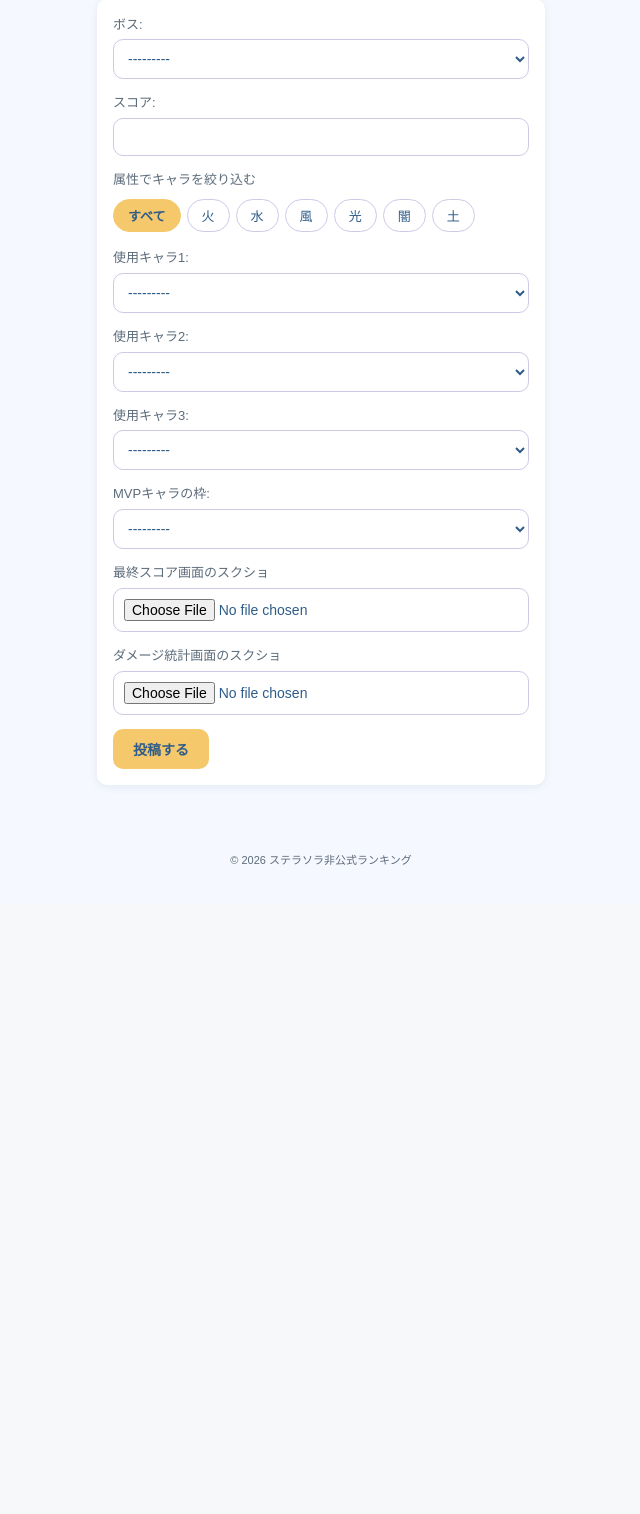
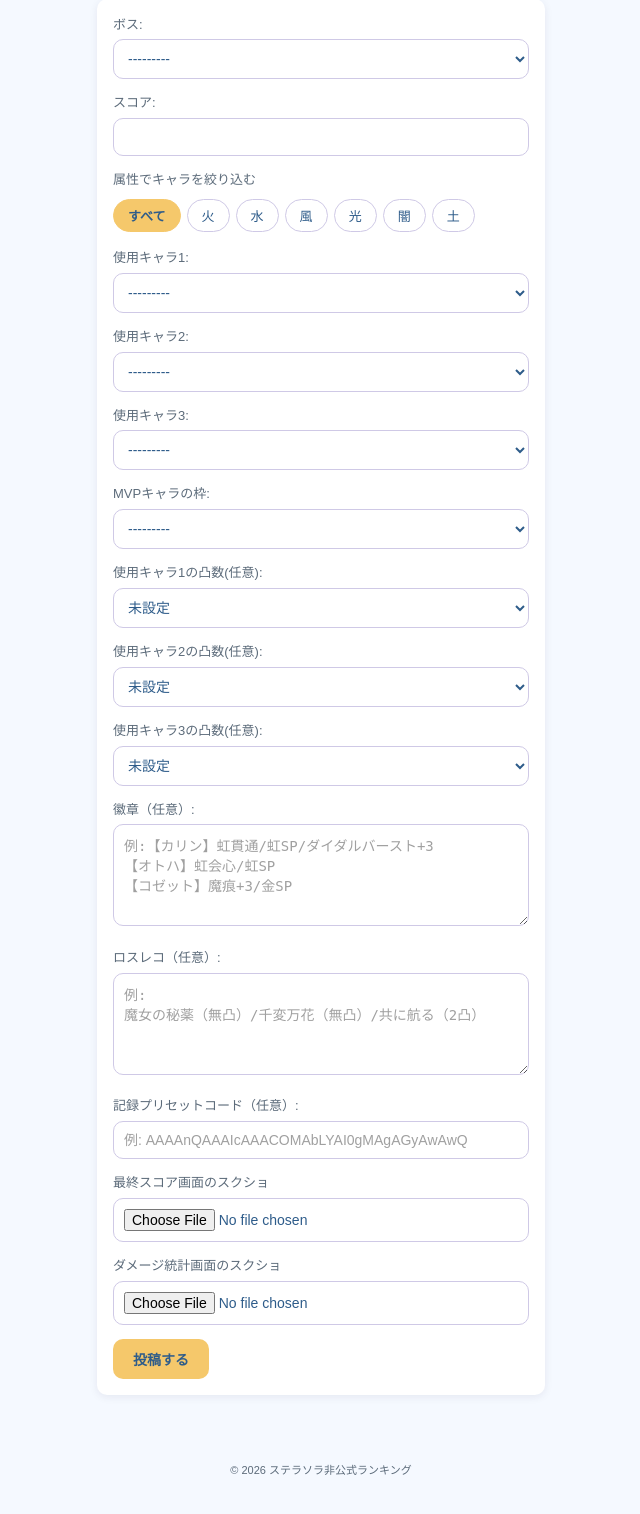
Before and after one commit to oto-nariko/stella_ranking, a Django app: page /post/new/ in a window 1280 px wide. Shown: the part 142-1656 px from the top of the page, without its empty margins (319-959 px from the left). Before the commit the page ends 1007 px from the top, so only its background shows below. Run offline with Django 5.2, Linux system fonts and the light colour scheme; the visitor is signed in with stand-in values (Sample User, id 1); data that the repository does not hold is empty; some libraries are stand-ins or nearby versions.

Commit message:
徽章・ロスレコ情報の投稿追加

```diff
--- a/ranking/forms.py
+++ b/ranking/forms.py
@@ -9,6 +9,18 @@ class SignUpForm(UserCreationForm):
         fields = ["username", "display_name"]
 
 class ScorePostForm(forms.ModelForm):
+    LIMIT_BREAK_CHOICES = [("", "未設定")] + [(i, f"{i}凸") for i in range(6)]
+
+    character_1_limit_break = forms.ChoiceField(
+        choices=LIMIT_BREAK_CHOICES, required=False, label="使用キャラ1の凸数(任意)"
+    )
+    character_2_limit_break = forms.ChoiceField(
+        choices=LIMIT_BREAK_CHOICES, required=False, label="使用キャラ2の凸数(任意)"
+    )
+    character_3_limit_break = forms.ChoiceField(
+        choices=LIMIT_BREAK_CHOICES, required=False, label="使用キャラ3の凸数(任意)"
+    )
+
     class Meta:
         model = ScorePost
         fields = [
@@ -18,10 +30,44 @@ class ScorePostForm(forms.ModelForm):
             "character_2",
             "character_3",
             "mvp_slot",
+            "character_1_limit_break",
+            "character_2_limit_break",
+            "character_3_limit_break",
+            "badges_note",
+            "disc_note",
+            "preset_code",
         ]
+
+        widgets = {
+                    "badges_note": forms.Textarea(attrs={
+                        "placeholder":
+                        "例:【カリン】虹貫通/虹SP/ダイダルバースト+3\n【オトハ】虹会心/虹SP\n【コゼット】魔痕+3/金SP",
+                        "rows": 5,
+                    }),
+                    "disc_note": forms.Textarea(attrs={
+                        "placeholder": "例:\n魔女の秘薬（無凸）/千変万花（無凸）/共に航る（2凸）",
+                        "rows": 5,
+                    }),
+                    "preset_code": forms.TextInput(attrs={
+                        "placeholder": "例: AAAAnQAAAIcAAACOMAbLYAI0gMAgAGyAwAwQ",
+                        "rows": 2,
+                    }),
+                }
 
     def __init__(self, *args, **kwargs):
         super().__init__(*args, **kwargs)
         current_season = Season.objects.first()
         if current_season:
             self.fields["boss"].queryset = current_season.bosses.all()
+
+    def clean_character_1_limit_break(self):
+        value = self.cleaned_data.get("character_1_limit_break")
+        return int(value) if value != "" else None
+
+    def clean_character_2_limit_break(self):
+        value = self.cleaned_data.get("character_2_limit_break")
+        return int(value) if value != "" else None
+
+    def clean_character_3_limit_break(self):
+        value = self.cleaned_data.get("character_3_limit_break")
+        return int(value) if value != "" else None
--- a/ranking/models.py
+++ b/ranking/models.py
@@ -121,6 +121,20 @@ class ScorePost(models.Model):
     mvp_slot = models.PositiveSmallIntegerField(
         choices=MVP_SLOT_CHOICES, verbose_name="MVPキャラの枠"
     )
+    character_1_limit_break = models.PositiveSmallIntegerField(
+        null=True, blank=True, verbose_name="使用キャラ1の凸数(任意)"
+    )
+    character_2_limit_break = models.PositiveSmallIntegerField(
+        null=True, blank=True, verbose_name="使用キャラ2の凸数(任意)"
+    )
+    character_3_limit_break = models.PositiveSmallIntegerField(
+        null=True, blank=True, verbose_name="使用キャラ3の凸数(任意)"
+    )
+    badges_note = models.TextField(blank=True, verbose_name="徽章（任意）")
+    disc_note = models.TextField(blank=True, verbose_name="ロスレコ（任意）")
+    preset_code = models.CharField(
+        max_length=100, blank=True, verbose_name="記録プリセットコード（任意）"
+    )
 
     screenshot_url = models.URLField(verbose_name="最終スコア画面のスクショURL")
     damage_stats_screenshot_url = models.URLField(verbose_name="ダメージ統計画面のスクショURL")
--- a/ranking/static/ranking/css/style.css
+++ b/ranking/static/ranking/css/style.css
@@ -394,3 +394,42 @@ tbody tr:last-child td {
     color: var(--color-gray-text);
     margin-bottom: 20px;
 }
+
+/* すべてのプレースホルダーの文字色と透明度を調整 */
+::placeholder {
+  color: #a0a0a0;
+  opacity: 1;
+  font-weight: normal;
+}
+
+/* ブラウザ別の互換性対策 */
+::-webkit-input-placeholder {
+  color: #a0a0a0;
+}
+:-ms-input-placeholder {
+  color: #a0a0a0;
+}
+
+/* ==========================
+   投稿詳細画面
+========================== */
+.detail-section {
+    margin-bottom: 12px;
+}
+
+.detail-section h3 {
+    font-size: 14px;
+    color: var(--color-purple);
+    margin: 0 0 10px 0;
+    padding-bottom: 6px;
+    border-bottom: 1px solid #e6e2f5;
+}
+
+.detail-section p {
+    margin: 6px 0;
+}
+
+.detail-section img {
+    border-radius: var(--radius);
+    margin-bottom: 8px;
+}
--- a/ranking/templates/ranking/score_post_form.html
+++ b/ranking/templates/ranking/score_post_form.html
@@ -27,6 +27,13 @@
     <p>{{ form.character_2.label_tag }} {{ form.character_2 }}</p>
     <p>{{ form.character_3.label_tag }} {{ form.character_3 }}</p>
     <p>{{ form.mvp_slot.label_tag }} {{ form.mvp_slot }}</p>
+    <p>{{ form.character_1_limit_break.label_tag }} {{ form.character_1_limit_break }}</p>
+    <p>{{ form.character_2_limit_break.label_tag }} {{ form.character_2_limit_break }}</p>
+    <p>{{ form.character_3_limit_break.label_tag }} {{ form.character_3_limit_break }}</p>
+
+    <p>{{ form.badges_note.label_tag }} {{ form.badges_note }}</p>
+    <p>{{ form.disc_note.label_tag }} {{ form.disc_note }}</p>
+    <p>{{ form.preset_code.label_tag }} {{ form.preset_code }}</p>
 
     <p>
         <label>最終スコア画面のスクショ</label>
```
Also changed, not shown: ranking/templates/ranking/score_post_detail.html (+30 -0 lines), ranking/migrations/0004_scorepost_badges_note_and_more.py (added), ranking/migrations/0005_alter_scorepost_badges_note_and_more.py (added), ranking/migrations/0006_alter_scorepost_preset_code.py (added), ranking/migrations/0007_alter_scorepost_preset_code.py (added).
